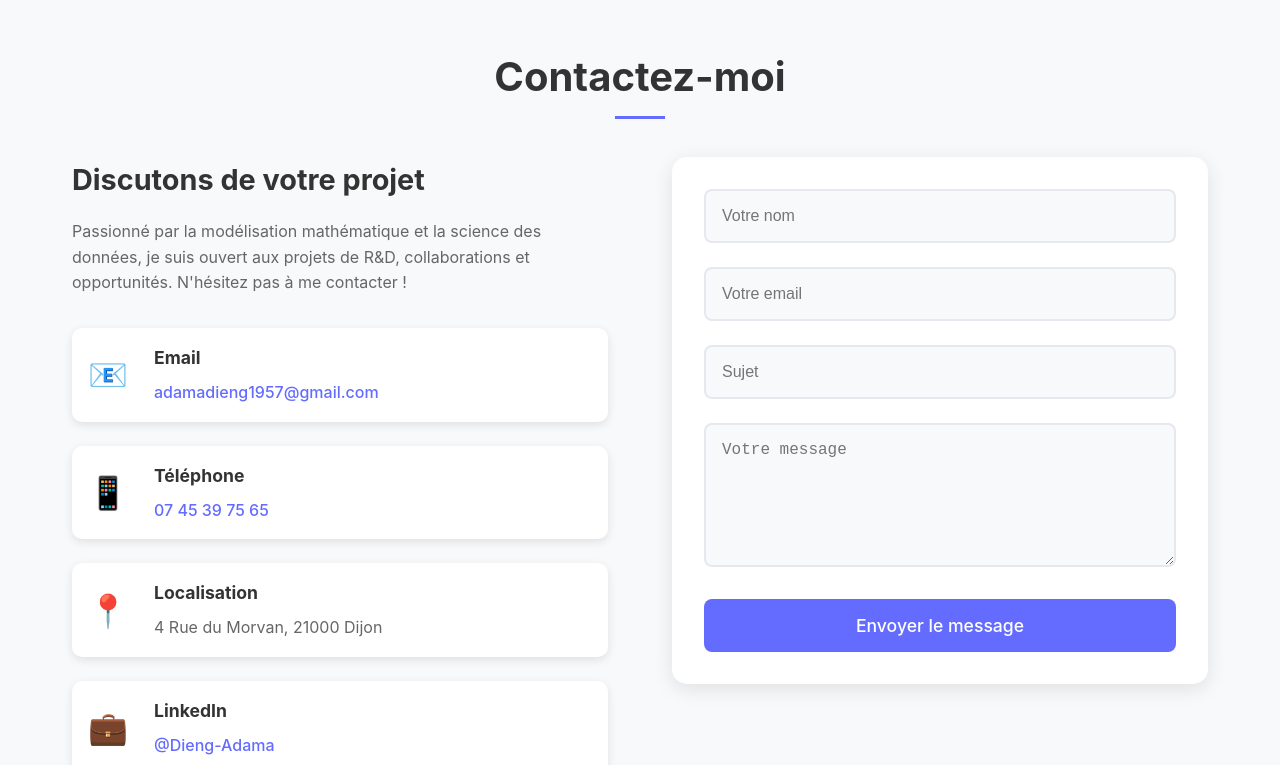
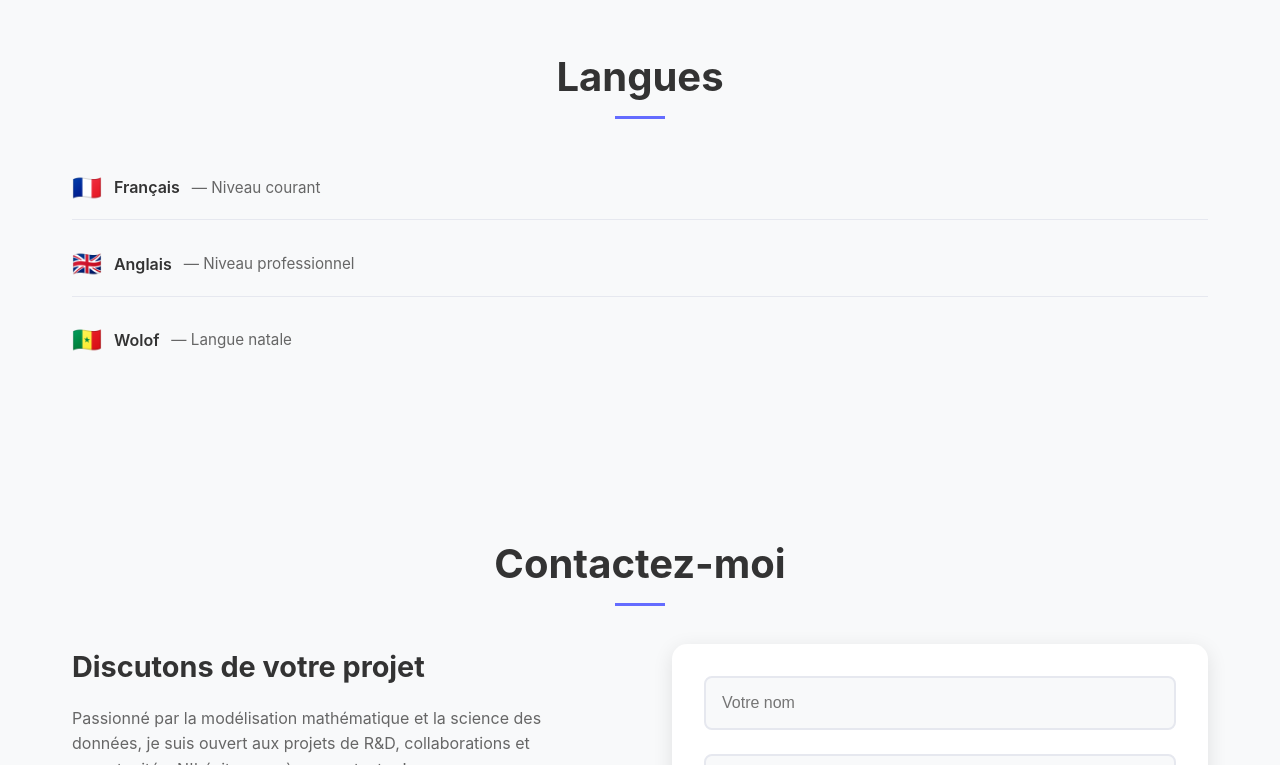
Before and after one commit to DiengAda/mon-portfolio, a React (Vite) app: page / in a window 1280 px wide. Shown: the part 7245-8010 px from the top of the page. Built offline with nearby package versions, Linux system fonts and the light colour scheme.

Commit message:
Réactivation de la section Langues et mise à jour des niveaux de compétence

```diff
--- a/src/App.jsx
+++ b/src/App.jsx
@@ -20,7 +20,7 @@ function App() {
       <Education />
       <Projects />
       <Skills />
-      {/* <Languages /> */}
+      <Languages />
       <Contact />
       <Footer />
     </div>
--- a/src/sections/Languages.css
+++ b/src/sections/Languages.css
@@ -9,61 +9,39 @@
   padding: 0 2rem;
 }
 
-.languages-grid {
-  display: grid;
-  grid-template-columns: repeat(auto-fit, minmax(300px, 1fr));
-  gap: 2rem;
-  margin-bottom: 4rem;
+.languages-list {
+  list-style: none;
+  margin: 0;
+  padding: 0;
+  display: flex;
+  flex-direction: column;
+  gap: 0.8rem;
 }
 
-.language-item {
-  background: var(--bg-primary);
-  padding: 2rem;
-  border-radius: 15px;
-  box-shadow: 0 5px 15px rgba(0, 0, 0, 0.1);
-  transition: transform 0.3s ease;
+.language-line {
+  display: flex;
+  align-items: center;
+  gap: 0.75rem;
+  padding: 0.75rem 0;
+  border-bottom: 1px solid var(--border-color);
+  color: var(--text-primary);
 }
 
-.language-item:hover {
-  transform: translateY(-5px);
-}
-
-.language-header {
-  display: flex;
-  align-items: center;
-  gap: 1rem;
-  margin-bottom: 1.5rem;
+.language-line:last-child {
+  border-bottom: none;
 }
 
 .language-flag {
-  font-size: 2.5rem;
+  font-size: 1.5rem;
 }
 
-.language-info h3 {
-  margin: 0 0 0.5rem 0;
-  color: var(--text-primary);
-  font-size: 1.3rem;
+.language-name {
+  font-weight: 600;
 }
 
-.language-info p {
-  margin: 0;
+.language-level {
   color: var(--text-secondary);
-  font-size: 0.9rem;
-}
-
-.language-bar {
-  width: 100%;
-  height: 8px;
-  background: var(--border-color);
-  border-radius: 4px;
-  overflow: hidden;
-}
-
-.language-progress {
-  height: 100%;
-  background: linear-gradient(45deg, #646cff, #747bff);
-  border-radius: 4px;
-  transition: width 1s ease;
+  font-size: 0.95rem;
 }
 
 .additional-skills {
@@ -118,16 +96,7 @@
     padding: 3rem 0;
   }
 
-  .languages-grid {
-    grid-template-columns: 1fr;
-  }
-
-  .skills-list {
-    grid-template-columns: 1fr;
-  }
-
-  .language-header {
-    justify-content: center;
-    text-align: center;
+  .language-line {
+    flex-wrap: wrap;
   }
 }
--- a/src/sections/Languages.jsx
+++ b/src/sections/Languages.jsx
@@ -11,13 +11,13 @@ function Languages() {
     {
 
       name: 'Anglais',
-      level: 'Niveau intermédiaire',
+      level: 'Niveau professionnel',
       proficiency: 50,
       flag: '🇬🇧'
     },
     {
       name: 'Wolof',
-      level: 'Langue maternelle',
+      level: 'Langue natale',
       proficiency: 100,
       flag: '🇸🇳'
     }
@@ -27,25 +27,15 @@ function Languages() {
     <section id="langues" className="languages">
       <div className="languages-container">
         <h2 className="section-title">Langues</h2>
-        <div className="languages-grid">
+        <ul className="languages-list">
           {languages.map((language, index) => (
-            <div key={index} className="language-item">
-              <div className="language-header">
-                <span className="language-flag">{language.flag}</span>
-                <div className="language-info">
-                  <h3>{language.name}</h3>
-                  <p>{language.level}</p>
-                </div>
-              </div>
-              <div className="language-bar">
-                <div
-                  className="language-progress"
-                  style={{ width: `${language.proficiency}%` }}
-                ></div>
-              </div>
-            </div>
+            <li key={index} className="language-line">
+              <span className="language-flag">{language.flag}</span>
+              <span className="language-name">{language.name}</span>
+              <span className="language-level">— {language.level}</span>
+            </li>
           ))}
-        </div>
+        </ul>
 
         {/* <div className="additional-skills">
           <h3>Compétences Complémentaires</h3>
```
